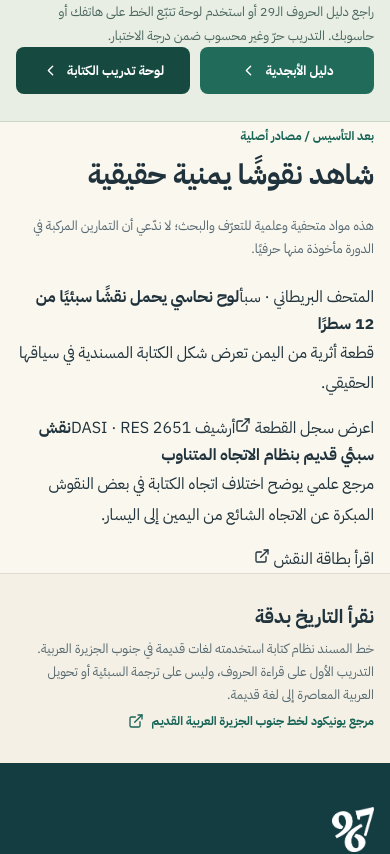
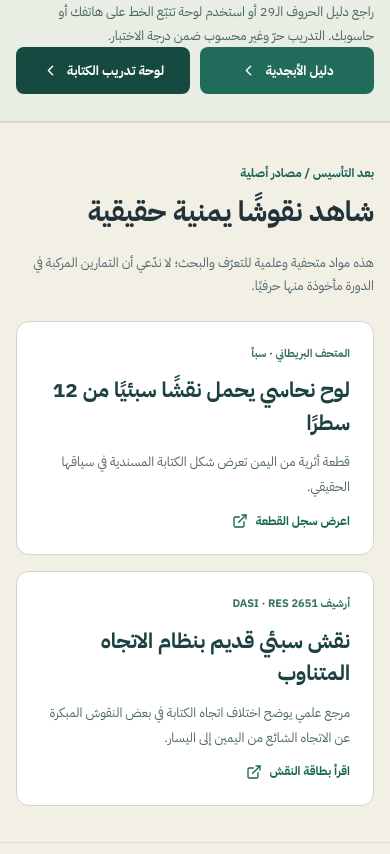
Before and after one commit to AihamAnter/967-initiative, a Next.js app: page /school/writing/musnad in a window 390 px wide. Shown: the part 5340-6194 px from the top of the page. Built offline with nearby package versions, Linux system fonts and the light colour scheme; no server answers.

Commit message:
Style authentic Musnad inscription references across desktop and phone

```diff
--- a/app/school/school.module.css
+++ b/app/school/school.module.css
@@ -223,3 +223,14 @@
 @media(max-width:760px){.alphabetGrid{grid-template-columns:repeat(4,minmax(0,1fr))}.chapterHeading{padding:13px 16px}.practiceBanner{padding:27px 0}}
 @media(max-width:540px){.alphabetGrid{grid-template-columns:repeat(3,minmax(0,1fr));gap:8px}.alphabetCard{padding:11px 6px}.alphabetGlyph{font-size:41px;min-height:65px}.alphabetNotes{padding:17px}.writingBoard{height:290px}.writingPanel,.writingAside{padding:15px}.writingLetters{grid-template-columns:repeat(5,minmax(0,1fr))}.writingControls button{flex:1}.practiceLinks{width:100%}.practiceLinks a{flex:1;justify-content:center;text-align:center}.chapterHeading h3{font-size:20px}}
 @media(prefers-reduced-motion:reduce){.writingControls button,.practiceLinks a{transition:none}}
+
+/* Museum-sourced examples remain distinct from the constructed practice texts. */
+.inscriptionArchive{padding:clamp(36px,5vw,64px) 0;background:#f2efe5;border-top:1px solid #d6dbc9}
+.inscriptionGrid{display:grid;grid-template-columns:repeat(2,minmax(0,1fr));gap:16px}
+.inscriptionGrid>a{display:flex;flex-direction:column;align-items:flex-start;gap:11px;background:#fff;border:1px solid #cdd8ce;border-radius:13px;padding:23px;min-height:205px;color:#1b4140}
+.inscriptionGrid>a>span:first-child{font-size:11px;color:#387363;font-weight:800}
+.inscriptionGrid strong{font-size:21px;line-height:1.55}
+.inscriptionGrid p{font-size:13px;line-height:1.9;color:#526b62;margin:0}
+.inscriptionGrid>a>span:last-child{display:flex;gap:8px;align-items:center;margin-top:auto;font-size:12px;font-weight:800;color:#156653}
+.inscriptionGrid>a:hover{border-color:#4e9782;box-shadow:0 10px 28px #254b3520}
+@media(max-width:700px){.inscriptionGrid{grid-template-columns:1fr}.inscriptionGrid>a{min-height:0}}
```
